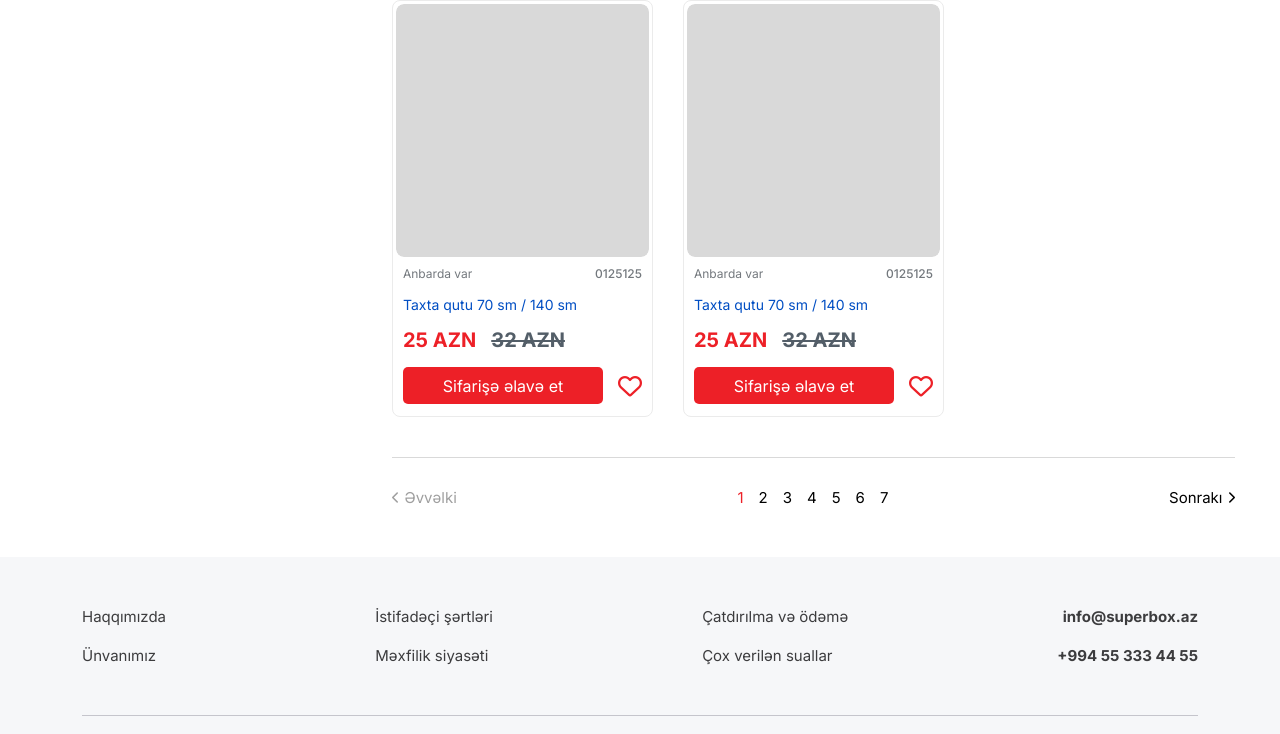
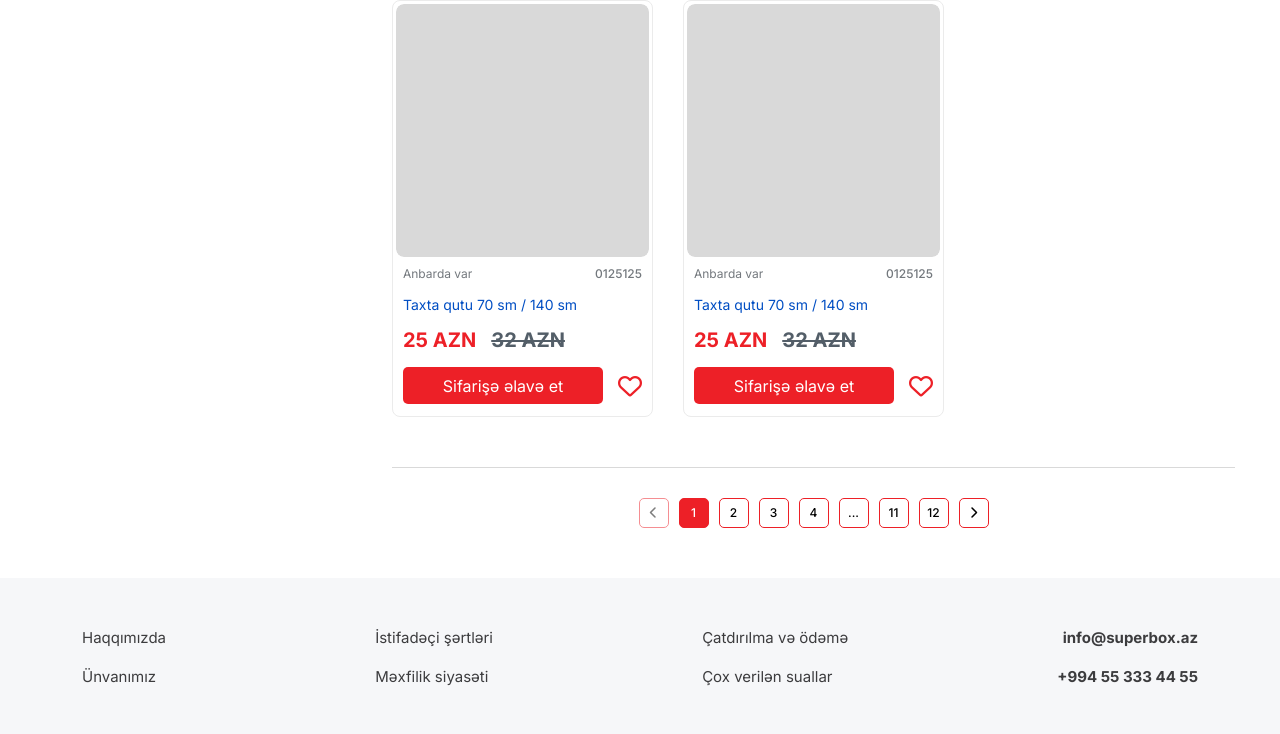
Before and after one commit to pashaskerov21/superbox, a plain HTML site: page products.html in a window 1280 px wide. Shown: the part 3673-4407 px from the top of the page. Drawn offline with nearby package versions, Linux system fonts and the light colour scheme; some packages are replaced by stand-ins of ours; a script that the page names is missing.

Commit message:
new pagination

```diff
--- a/products.html
+++ b/products.html
@@ -1835,7 +1835,54 @@
                                 </div>
                             </div>
                         </div>
-                        <div class="product-pagination">
+                        <ul class="pagination">
+                            <li class="page-item disabled">
+                                <span class="page-link">
+                                    <i class="fa-solid fa-chevron-left"></i>
+                                </span>
+                            </li>
+                            <li class="page-item active">
+                                <a href="#" class="page-link">
+                                    1
+                                </a>
+                            </li>
+                            <li class="page-item">
+                                <a href="#" class="page-link">
+                                    2
+                                </a>
+                            </li>
+                            <li class="page-item">
+                                <a href="#" class="page-link">
+                                    3
+                                </a>
+                            </li>
+                            <li class="page-item">
+                                <a href="#" class="page-link">
+                                    4
+                                </a>
+                            </li>
+                            <li class="page-item">
+                                <a href="#" class="page-link">
+                                    ...
+                                </a>
+                            </li>
+                            <li class="page-item">
+                                <a href="#" class="page-link">
+                                    11
+                                </a>
+                            </li>
+                            <li class="page-item">
+                                <a href="#" class="page-link">
+                                    12
+                                </a>
+                            </li>
+                            <li class="page-item">
+                                <span class="page-link">
+                                    <i class="fa-solid fa-chevron-right"></i>
+                                </span>
+                            </li>
+                        </ul>
+                        <!-- <div class="product-pagination">
                             <a href="#" class="pagination-button prev disabled">
                                 <i class="fa-solid fa-chevron-left"></i>
                                 <span>Əvvəlki</span>
@@ -1853,7 +1900,7 @@
                                 <span>Sonrakı</span>
                                 <i class="fa-solid fa-chevron-right"></i>
                             </a>
-                        </div>
+                        </div> -->
                     </div>
                 </div>
             </div>
--- a/scss/sections/_products.scss
+++ b/scss/sections/_products.scss
@@ -90,7 +90,8 @@
                 @include row-between;
                 gap: 20px;
 
-                a,button {
+                a,
+                button {
                     width: 110px;
                     height: 40px;
                     @include row-center;
@@ -211,6 +212,61 @@
             }
         }
 
+        .pagination {
+            width: 100%;
+            @include row-center;
+            gap: 10px;
+            margin-top: 50px;
+            border-top: 1px solid #D9D9D9;
+            padding: 30px 0;
+
+            .page-item {
+
+
+                .page-link {
+                    width: 20px;
+                    height: 20px;
+                    border: 1px solid $primary-color;
+                    background-color: #fff;
+                    font-size: 8px;
+                    font-weight: 500;
+                    color: #000;
+                    padding: 0;
+                    margin: 0;
+                    @include row-center;
+                    border-radius: 5px;
+                    @media (width >= 768px){
+                        width: 30px;
+                        height: 30px;
+                        font-size: 12px;
+                    }
+
+                    &:focus {
+                        box-shadow: none;
+                    }
+                }
+
+                &:hover,
+                &.active {
+                    .page-link {
+                        background-color: $primary-color;
+                        color: #fff;
+                    }
+                }
+
+                &.disabled {
+                    opacity: 0.5;
+                    cursor: not-allowed;
+
+                    &:hover {
+                        .page-link {
+                            background-color: #fff;
+                            color: #000;
+                        }
+                    }
+                }
+            }
+        }
 
         .product-pagination {
             margin-top: 40px;
@@ -369,7 +425,8 @@
             @media (width >=768px) {
                 width: 50%;
             }
-            @media (width >= 1400px){
+
+            @media (width >=1400px) {
                 width: 45%;
             }
 
@@ -643,17 +700,21 @@
                         border-color: $primary-color;
                         background-color: $primary-color;
                         color: #fff;
-                        span{
+
+                        span {
                             display: block;
                         }
-                        i{
+
+                        i {
                             display: none;
                         }
-                        &.active{
-                            span{
+
+                        &.active {
+                            span {
                                 display: none;
                             }
-                            i{
+
+                            i {
                                 display: block;
                             }
                         }
@@ -679,17 +740,21 @@
             font-style: normal;
             font-weight: 500;
             line-height: 22px;
-            .fa-regular{
+
+            .fa-regular {
                 display: block;
             }
-            .fa-solid{
+
+            .fa-solid {
                 display: none;
             }
-            &.active{
-                .fa-regular{
+
+            &.active {
+                .fa-regular {
                     display: none;
                 }
-                .fa-solid{
+
+                .fa-solid {
                     display: block;
                 }
             }
```
Also changed, not shown: css/styles.css, 1 other file.
